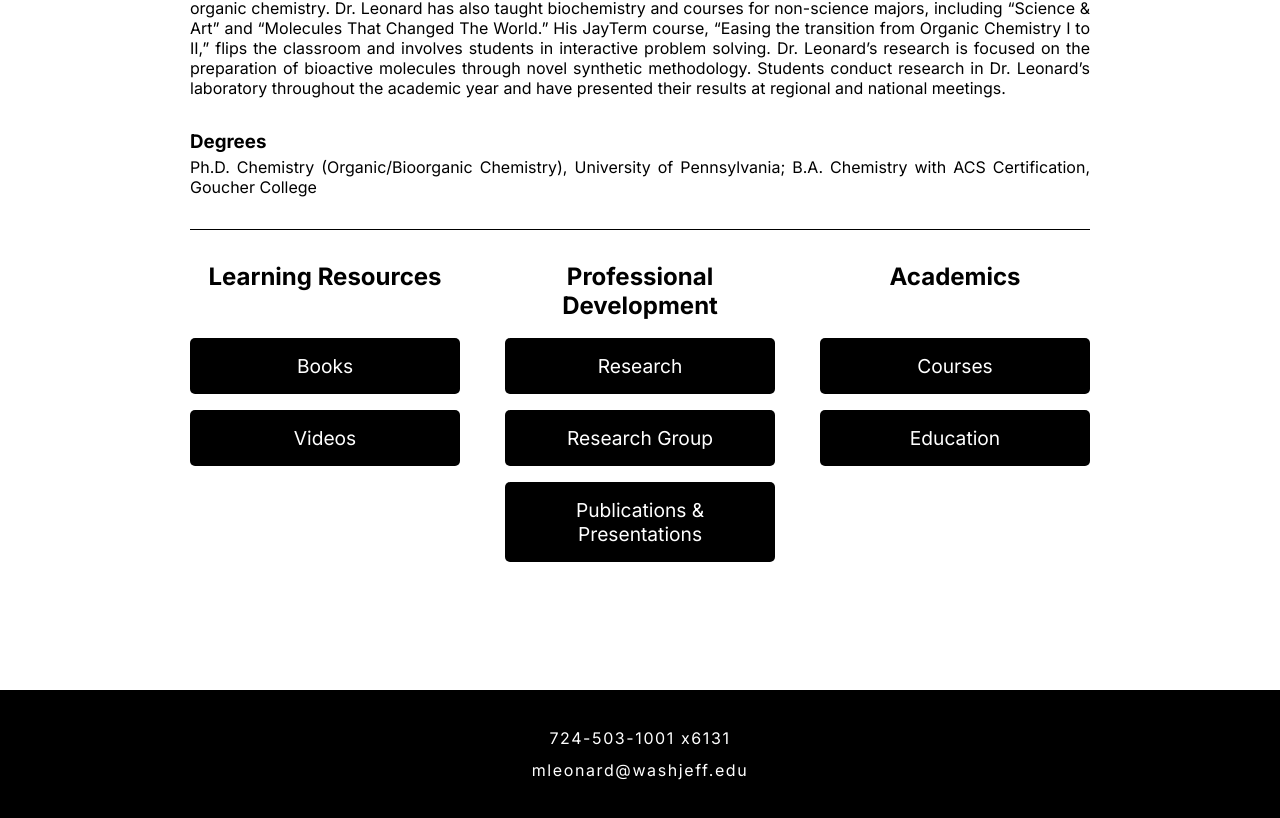
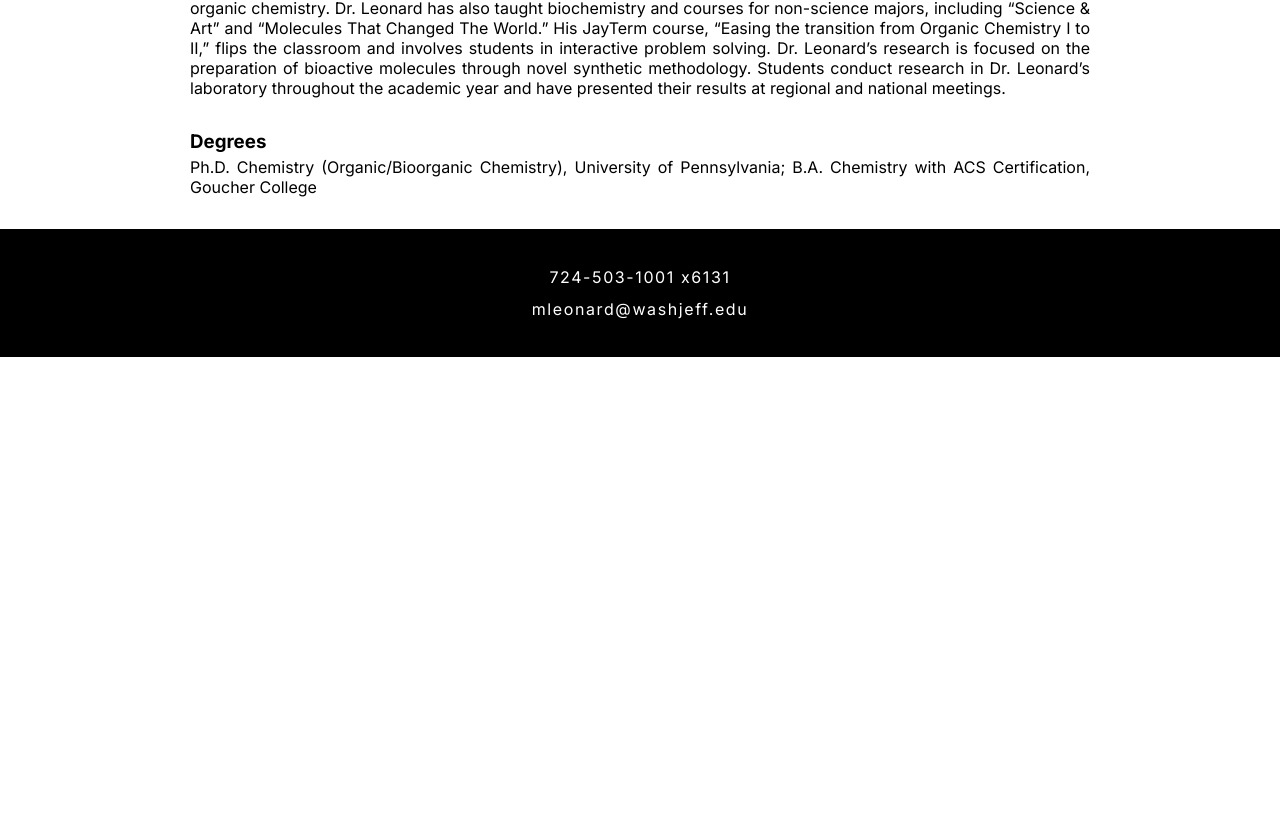
Before and after one commit to stardust2stardust/leonard-course-site, a React (Vite) app: page / in a window 1280 px wide. Shown: the part 495-1313 px from the top of the page. After the commit the page ends 852 px from the top, so only its background shows below. Built offline with nearby package versions, Linux system fonts and the light colour scheme.

Commit message:
remove secondary nav

```diff
--- a/src/components/Header.jsx
+++ b/src/components/Header.jsx
@@ -40,7 +40,7 @@ export default function Header() {
           <li><NavLink to="/">Home</NavLink></li>
           <li><NavLink to="/resources">Resources</NavLink></li>
           <li><NavLink to="/research">Research</NavLink></li>
-          <li><NavLink to="/publications">Publications</NavLink></li>
+          <li><NavLink to="/publications-and-presentations">Publications</NavLink></li>
           <li><NavLink to="/academics">Academics</NavLink></li>
         </ul>
       </nav>
@@ -56,7 +56,7 @@ export default function Header() {
           <li><NavLink to="/">Home</NavLink></li>
           <li><NavLink to="/resources">Resources</NavLink></li>
           <li><NavLink to="/reserch">Research</NavLink></li>
-          <li><NavLink to="/publications">Publications</NavLink></li>
+          <li><NavLink to="/publications-and-presentations">Publications</NavLink></li>
           <li><NavLink to="/academics">Academics</NavLink></li>
         </ul>
 
--- a/src/pages/Home.jsx
+++ b/src/pages/Home.jsx
@@ -42,7 +42,7 @@ export default function Home() {
           </p>
         </section>
 
-        <SecondaryNav />
+        {/* <SecondaryNav /> */}
       </div>
     </div>
   );
```
